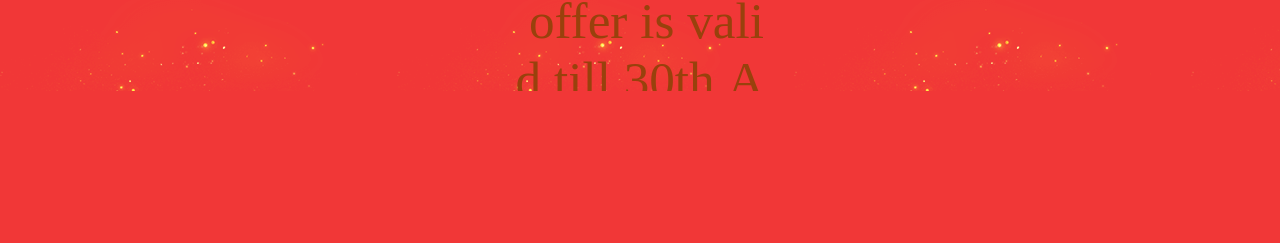
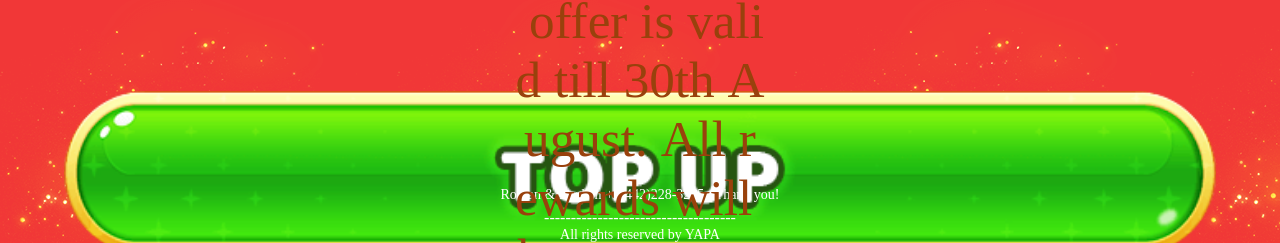
Before and after one commit to khankadir193/yapaWelcomeEvent, a Vue app: page / in a window 1280 px wide. Shown: the part 807-1050 px from the top of the page. Before the commit the page ends 898 px from the top, so only its background shows below. Built offline with nearby package versions, Linux system fonts and the light colour scheme; no server answers.

Commit message:
footer has been completed

```diff
--- a/src/components/leaderBoardComp.vue
+++ b/src/components/leaderBoardComp.vue
@@ -23,6 +23,18 @@
         <h2 class="paragraph_1">
             This&nbsp;offer&nbsp;is&nbsp;valid&nbsp;for&nbsp;all&nbsp;payment&nbsp;methods.&nbsp;This&nbsp;offer&nbsp;is&nbsp;valid&nbsp;till&nbsp;30th&nbsp;August.&nbsp;All&nbsp;rewards&nbsp;will&nbsp;be&nbsp;sent&nbsp;automatically&nbsp;to&nbsp;user's&nbsp;baggage.<br />All&nbsp;rights&nbsp;belong&nbsp;to&nbsp;Yapa.
         </h2>
+    </div>
+
+    <div class="top-up">
+        <img src="../assets/images/button_top_up.png" alt="top-up">
+    </div>
+
+    <div class="footer">
+        <span class="text_2">
+            Roman&nbsp;&amp;&nbsp;English:+1(442)228-3245 <span class="dot">.</span> Thank you!
+        </span>
+        <span class="line">------------------------------------</span>
+        <span class="rights">All rights reserved by YAPA</span>
     </div>
 </template>
 
@@ -159,6 +171,50 @@ export default {
     text-align: center;
 }
 
+.top-up {
+    width: 90%;
+    height: 12vh;
+    margin: 0 auto;
+
+    img {
+        width: 100%;
+    }
+}
+
+.text_2 {
+    width: 350px;
+    height: 22px;
+    overflow-wrap: break-word;
+    color: rgba(255, 255, 255, 1);
+    font-size: 14px;
+    font-family: Roboto-Regular;
+    font-weight: normal;
+    text-align: center;
+    white-space: wrap;
+    margin: 0 auto;
+}
+
+
+.dot {
+    width: auto;
+    height: auto;
+}
+
+.line{
+    margin: 0 auto;
+    color: white;
+}
+
+.rights{
+    font-size: 14px;
+    color: white;
+    margin: 0 auto;
+}
+
+.footer{
+    display: flex;
+    flex-direction: column;
+}
 
 
 
```
